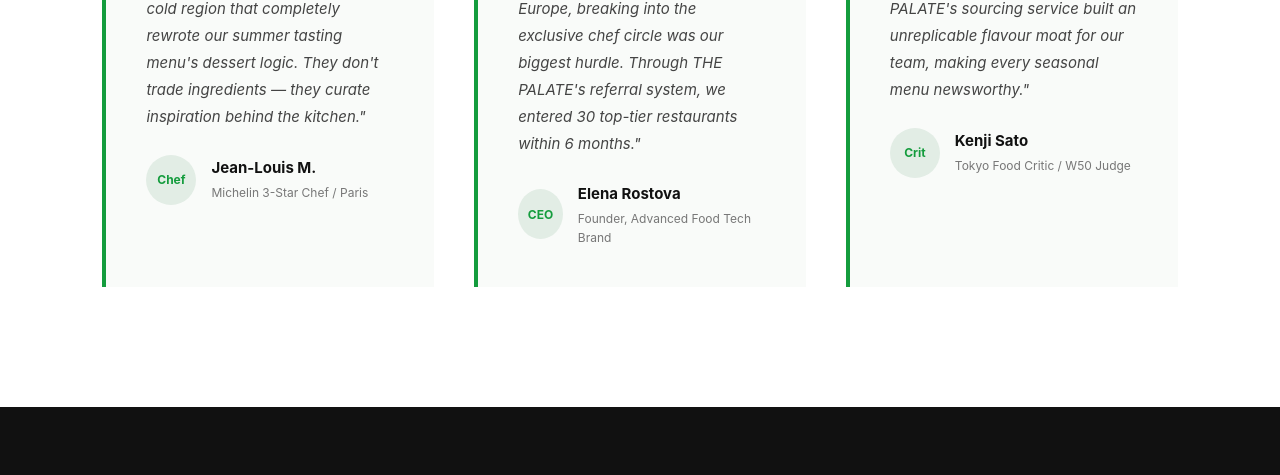
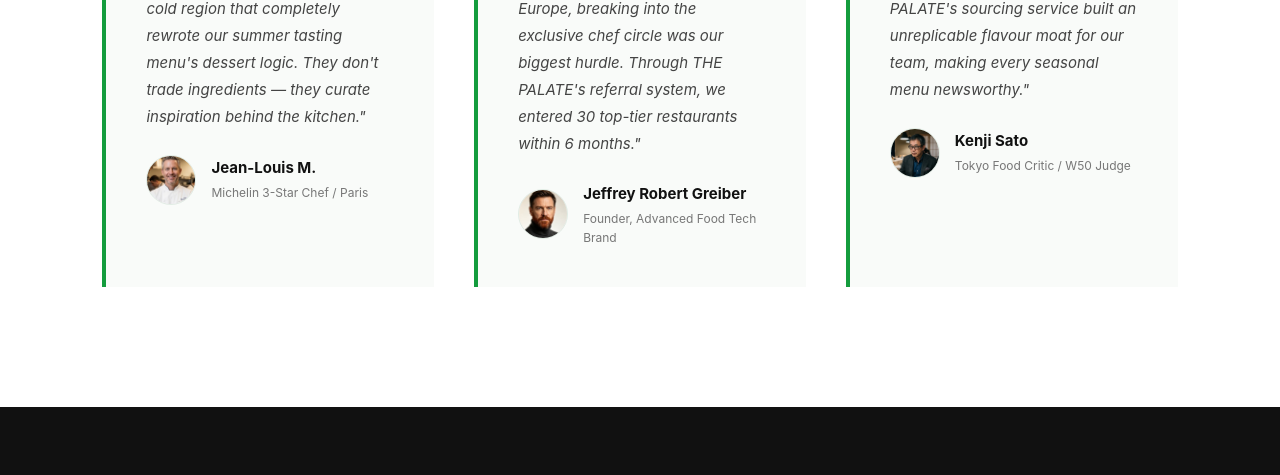
Before and after one commit to denglong450921-oss/palate-landing, a plain HTML site: page index.html in a window 1280 px wide. Shown: the part 2518-2993 px from the top of the page. Drawn offline with Linux system fonts and the light colour scheme.

Commit message:
fix: replace avatar divs with img tags, add author images matching reference

```diff
--- a/index.html
+++ b/index.html
@@ -70,7 +70,7 @@
         .quote-icon { font-size: 40px; color: #E5BA73; font-family: Georgia, serif; line-height: 1; margin-bottom: 15px; display: block; }
         .review-text { font-size: 15px; color: #444444; line-height: 1.8; margin-bottom: 25px; font-style: italic; }
         .review-author { display: flex; align-items: center; gap: 15px; }
-        .author-avatar { width: 50px; height: 50px; background-color: #e2ede5; border-radius: 50%; display: flex; align-items: center; justify-content: center; font-size: 12px; color: #149C3D; font-weight: 700; }
+        .author-avatar-img { width: 50px; height: 50px; border-radius: 50%; object-fit: cover; border: 1px solid #e2ede5; background-color: #f0f0f0; }
         .author-info h5 { font-size: 15px; font-weight: 700; color: #111111; margin-bottom: 3px; }
         .author-info p { font-size: 12px; color: #777777; }
 
@@ -220,9 +220,9 @@
 <span class="lang-pt" hidden="" id="index_span_lang-pt_49">"A THE PALATE encontrou um extrato de frutas silvestres de uma região de frio extremo que reescreveu completamente a lógica da sobremesa do nosso menu de verão. Eles não comercializam ingredientes — eles curam a inspiração por trás da cozinha."</span>
 </p>
 <div class="review-author" id="index_review-author">
-<div class="author-avatar" id="index_author-avatar">Chef</div>
-<div class="author-info" id="index_author-info">
-<h5 id="index_h5_1">Jean-Louis M.</h5>
+                    <img class="author-avatar-img" src="images/home-avatar-chef-v1.jpg" alt="Chef Jean-Louis M." id="index_avatar-chef">
+                    <div class="author-info" id="index_author-info">
+                        <h5 id="index_h5_1">Jean-Louis M.</h5>
 <p id="index_p_8">
 <span class="lang-en" id="index_span_lang-en_50">Michelin 3-Star Chef / Paris</span>
 <span class="lang-pt" hidden"="" id="index_span_lang-pt_51">Chef 3 Estrelas Michelin / Paris</span>
@@ -237,9 +237,9 @@
 <span class="lang-pt" hidden="" id="index_span_lang-pt_54">"Como uma marca pioneira de base vegetal com destino à Ásia-Pacífico e Europa, entrar no círculo exclusivo de chefs era nosso maior desafio. Através do sistema de indicação da THE PALATE, entramos em 30 restaurantes de alto nível em 6 meses."</span>
 </p>
 <div class="review-author" id="index_review-author_2">
-<div class="author-avatar" id="index_author-avatar_2">CEO</div>
-<div class="author-info" id="index_author-info_2">
-<h5 id="index_h5_2">Elena Rostova</h5>
+                    <img class="author-avatar-img" src="images/home-avatar-ceo-v1.jpg" alt="CEO Jeffrey Robert Greiber" id="index_avatar-ceo">
+                    <div class="author-info" id="index_author-info_2">
+                        <h5 id="index_h5_2">Jeffrey Robert Greiber</h5>
 <p id="index_p_10">
 <span class="lang-en" id="index_span_lang-en_55">Founder, Advanced Food Tech Brand</span>
 <span class="lang-pt" hidden="" id="index_span_lang-pt_56">Fundadora, Marca de Tecnologia Alimentar</span>
@@ -254,9 +254,9 @@
 <span class="lang-pt" hidden="" id="index_span_lang-pt_59">"A homogeneização de menus é fatal na alta gastronomia moderna. O serviço de fornecimento da THE PALATE construiu um fosso de sabor inimitável para nossa equipe, tornando cada menu sazonal digno de nota."</span>
 </p>
 <div class="review-author" id="index_review-author_3">
-<div class="author-avatar" id="index_author-avatar_3">Crit</div>
-<div class="author-info" id="index_author-info_3">
-<h5 id="index_h5_3">Kenji Sato</h5>
+                    <img class="author-avatar-img" src="images/home-avatar-critic-v1.jpg" alt="Kenji Sato" id="index_avatar-critic">
+                    <div class="author-info" id="index_author-info_3">
+                        <h5 id="index_h5_3">Kenji Sato</h5>
 <p id="index_p_12">
 <span class="lang-en" id="index_span_lang-en_60">Tokyo Food Critic / W50 Judge</span>
 <span class="lang-pt" hidden="" id="index_span_lang-pt_61">Crítico Gastronômico / Jurado W50</span>
```
